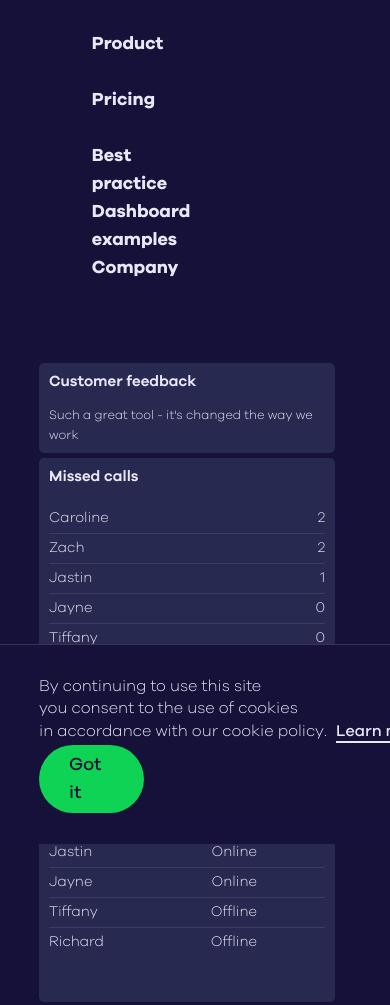
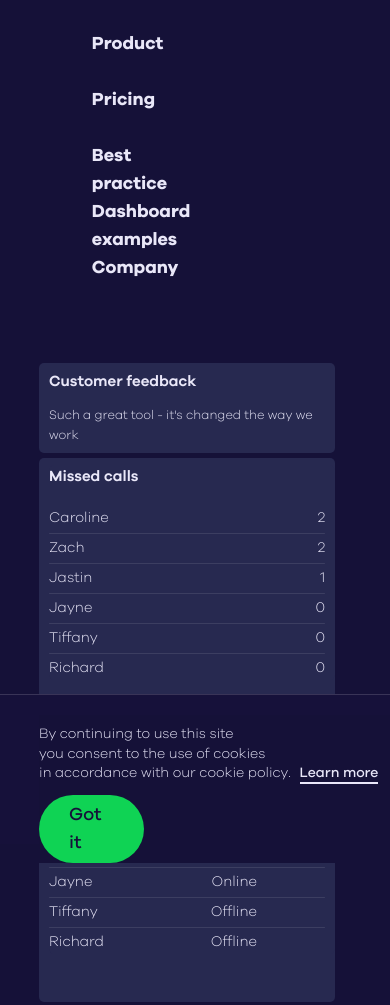
Before and after one commit to klymchukuhcmulk/Geckoboard, a plain HTML site: page index.html in a window 390 px wide. Shown: the top 1005 px of the page. Drawn offline with Linux system fonts and the light colour scheme.

Commit message:
fix cookie block

```diff
--- a/styles/main.css
+++ b/styles/main.css
@@ -723,6 +723,13 @@ div p {
         -webkit-box-shadow: none;
         box-shadow: none;
     }
+    .cookie {
+        height: 150px;
+        padding-bottom: 0;
+    }
+    .cookie-p {
+        font-size: 14px;
+    }
 }
 
 @media (max-width: 1200px) {
```
Also changed, not shown: index.html (+6 -1 lines).
